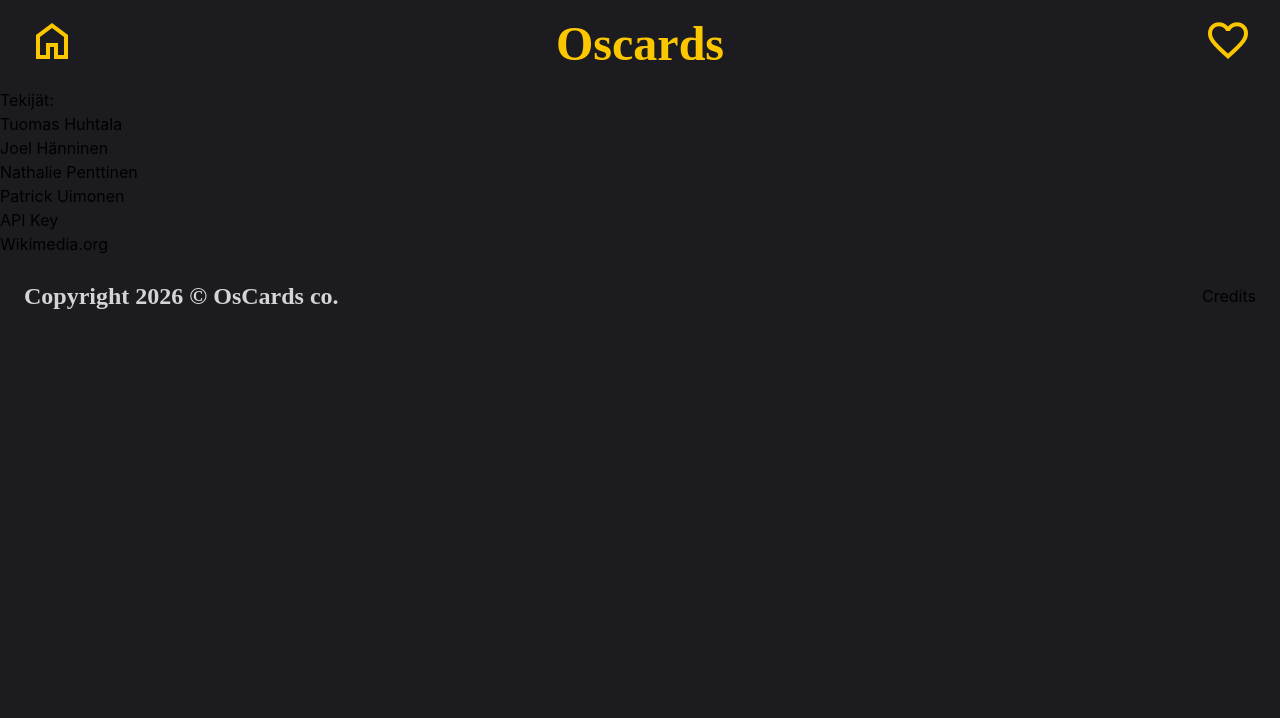
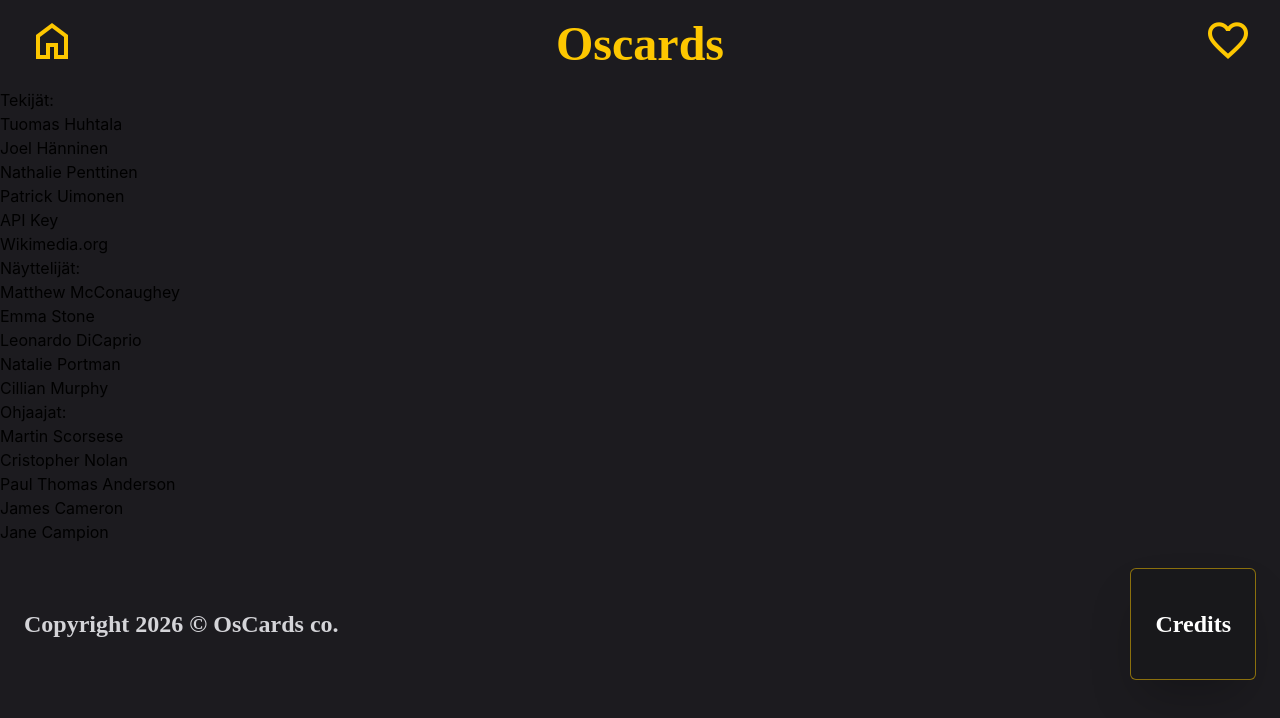
Before and after one commit to jamktiko/oscards, a SvelteKit app in the folder oscards/: page /about in a window 1280 px wide. Shown: the top 718 px of the page. Built offline with nearby package versions, Linux system fonts and the light colour scheme; a web font is replaced by a local one.

Commit message:
Credit sivulle lisää tietoa

```diff
--- a/oscards/src/lib/Footer.svelte
+++ b/oscards/src/lib/Footer.svelte
@@ -1,4 +1,6 @@
 <script lang="ts">
+	import CategoryButton from '../routes/categoryButton.svelte';
+
 </script>
 
 <footer class="w-full py-6">
@@ -7,6 +9,7 @@
 			Copyright 2026 © OsCards co.
 		</div>
 
-		<a href="/about">Credits</a>
+		<!-- Väliaikaisesti categorybutton näön vuoksi -->
+<CategoryButton text="Credits" polku="/about" />
 	</div>
 </footer>
--- a/oscards/src/routes/about/+page.svelte
+++ b/oscards/src/routes/about/+page.svelte
@@ -14,5 +14,25 @@
   <a href="https://imdb.iamidiotareyoutoo.com/" target="_blank" >API Key</a>
 </div>
 <div>
-  <a href="https://commons.wikimedia.org/wiki/Main_Page" target="_blank" >Wikimedia.org</a>
+  <div> <a href="https://commons.wikimedia.org/wiki/Main_Page" target="_blank" >Wikimedia.org</a></div>
+  <div>
+    <h1>
+      Näyttelijät:
+    </h1>
+  </div>
+  <div> <a href="https://commons.wikimedia.org/wiki/File:Matthew_McConaughey_2019_(48648344772).jpg" target="_blank" >Matthew McConaughey</a> </div>
+  <div> <a href="https://commons.wikimedia.org/w/index.php?search=emma+stone&title=Special%3AMediaSearch&type=image" target="_blank" >Emma Stone</a> </div>
+  <div> <a href="https://commons.wikimedia.org/wiki/File:Leonardo_DiCaprio_2014.jpg" target="_blank" >Leonardo DiCaprio</a> </div>
+  <div> <a href="https://commons.wikimedia.org/wiki/File:Natalie_Portman_(48470988352)_(cropped).jpg" target="_blank" >Natalie Portman</a> </div>
+  <div> <a href="https://commons.wikimedia.org/wiki/File:CillianMurphy-TIFF2025-01-Cropped_(cropped).png" target="_blank" >Cillian Murphy</a> </div>
+  <div>
+    <h1>
+      Ohjaajat:
+    </h1>
+  </div>
+  <div> <a href="https://commons.wikimedia.org/wiki/File:Martin_Scorsese-68749.jpg" target="_blank" >Martin Scorsese</a> </div>
+  <div> <a href="https://commons.wikimedia.org/wiki/File:Christopher_Nolan,_London,_2013_(crop).jpg" target="_blank" >Cristopher Nolan</a> </div>
+  <div> <a href="https://commons.wikimedia.org/wiki/File:Paul_Thomas_Anderson_-_BFI_Southbank.jpg" target="_blank" >Paul Thomas Anderson</a> </div>
+  <div> <a href="https://commons.wikimedia.org/wiki/File:James_Cameron_(28003289954)_Cropped.png" target="_blank" >James Cameron</a> </div>
+  <div><a href="https://commons.wikimedia.org/wiki/File:Jane_Campion_DNZM_(cropped).jpg" target="_blank" >Jane Campion</a> </div>
 </div>
```
